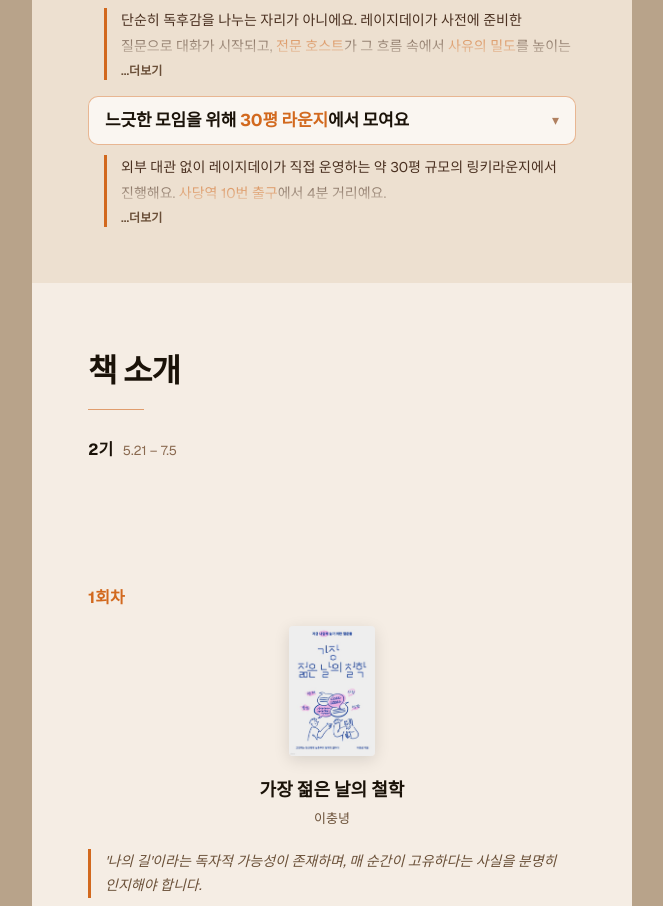
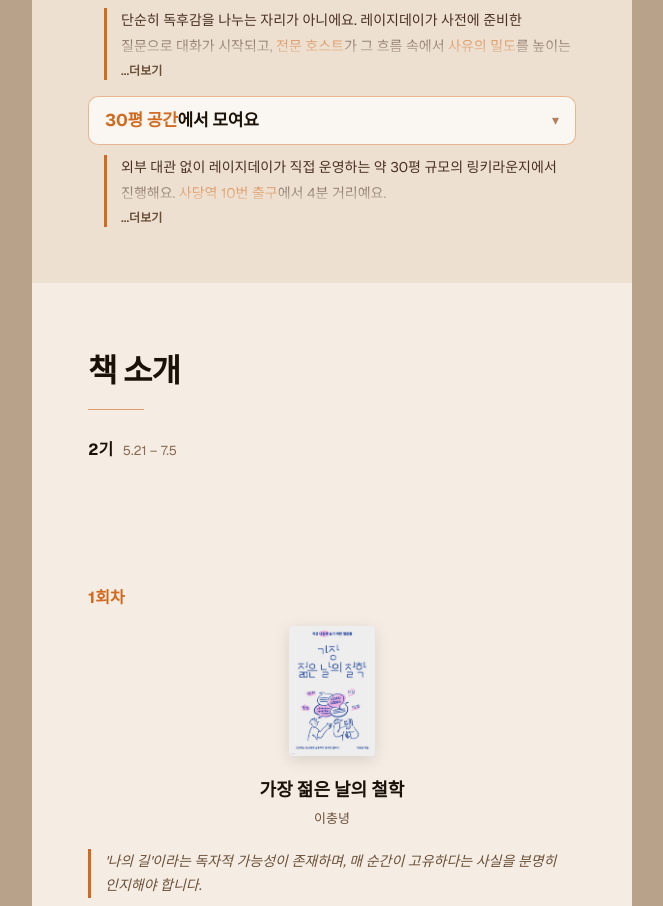
Before and after one commit to LinkyDev01/linky-lounge-homepage, a Next.js app: page /lazyday in a window 1280 px wide. Shown: the part 1712-2618 px from the top of the page, without its empty margins (308-971 px from the left). Built offline with nearby package versions, Linux system fonts and the light colour scheme; a web font is replaced by a local one.

Commit message:
fix: 30평 라운지→공간, 장소 변경 주석 추가

```diff
--- a/app/(main)/lazyday/FeatureBoxSection.tsx
+++ b/app/(main)/lazyday/FeatureBoxSection.tsx
@@ -5,7 +5,7 @@ import type { ReactNode } from "react"
 import styles from "./FeatureBoxSection.module.css"
 import { FadeUp } from "@/components/animation/FadeUp"
 
-const items: { label: ReactNode; paragraphs: ReactNode[] }[] = [
+const items: { label: ReactNode; paragraphs: ReactNode[]; note?: string }[] = [
   {
     label: <><span className={styles.accent}>이런 분들</span>과 함께해요</>,
     paragraphs: [
@@ -29,11 +29,12 @@ const items: { label: ReactNode; paragraphs: ReactNode[] }[] = [
     ],
   },
   {
-    label: <>느긋한 모임을 위해 <span className={styles.accent}>30평 라운지</span>에서 모여요</>,
+    label: <><span className={styles.accent}>30평 공간</span>에서 모여요</>,
     paragraphs: [
       <>외부 대관 없이 레이지데이가 직접 운영하는 약 30평 규모의 링키라운지에서 진행해요. <span className={styles.accent}>사당역 10번 출구</span>에서 4분 거리예요.</>,
       <>낯선 공간의 어색함 없이{" "}<span className={styles.accent}>대화에 온전히 집중할 수 있는 환경</span>이에요. 다과도 함께 준비되고, 느긋하게 생각이 무르익을 수 있는 공간에서 진행합니다.</>,
     ],
+    note: "*상황에 따라 장소가 변경될 수 있습니다",
   },
 ]
 
@@ -89,6 +90,7 @@ export function FeatureBoxSection() {
                     )}
                   </div>
                   {!isOpen && <span className={styles.moreHint}>...더보기</span>}
+                  {isOpen && item.note && <p className={styles.note}>{item.note}</p>}
                 </div>
               </FadeUp>
             )
```
